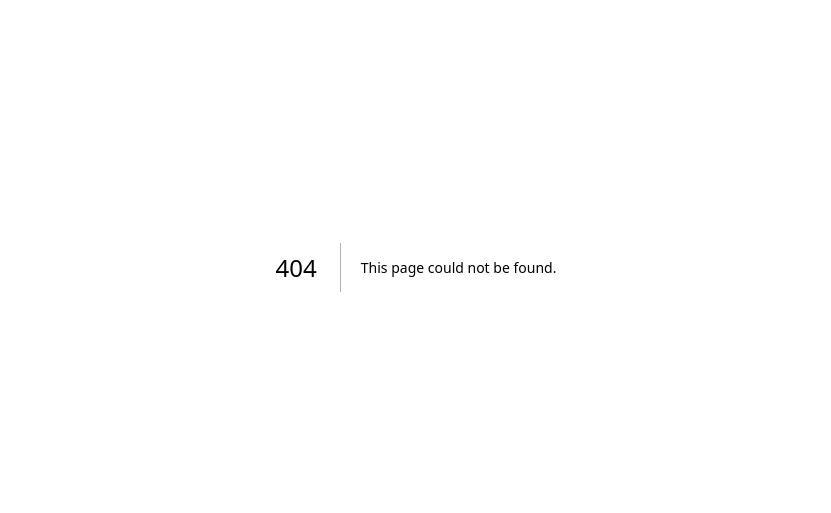
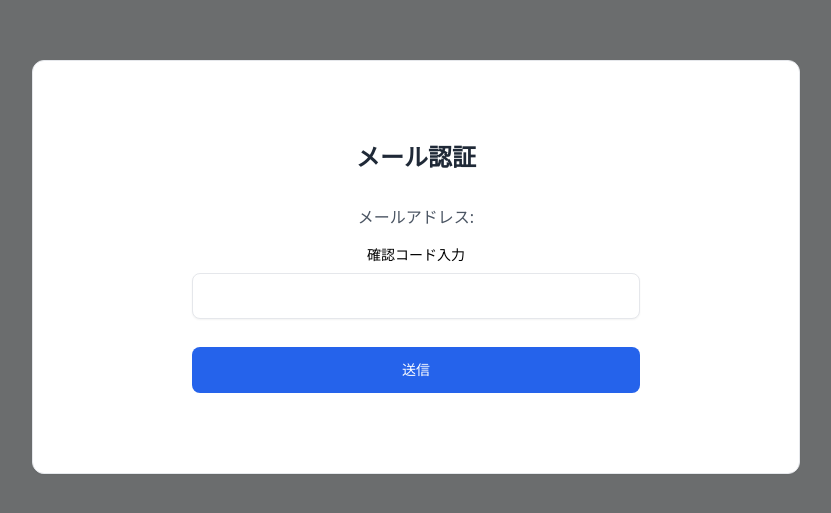
Before and after one commit to Charlie2222223/Fashion-Folder, a Next.js app: page /components/user/login/setting/password/PasswordVertifications in a window 1280 px wide. Before the commit this address had no page. Shown: the part 133-646 px from the top of the page, without its empty margins (224-1055 px from the left). Built offline with nearby package versions, Linux system fonts and the light colour scheme.

Commit message:
password認証用のフォームを作成

```diff
--- a/src/pages/components/Home/Gaide.tsx
+++ b/src/pages/components/Home/Gaide.tsx
@@ -11,8 +11,7 @@ const Gaide: React.FC <{ onUserClick: () => void }> = ({ onUserClick }) => {
     const router = useRouter();
 
     const handleClick = () => {
-      // `/about` ページに遷移する
-      router.push('/SignIn');
+      router.push('/signin/SignIn');
     };
 
     return (
@@ -21,8 +20,8 @@ const Gaide: React.FC <{ onUserClick: () => void }> = ({ onUserClick }) => {
             ref={ref}
             className={`max-w-[85rem] px-4 py-10 sm:px-6 lg:px-8 lg:py-14 mx-auto ${inView ? 'animate-fade-in-background' : 'opacity-0'}`}
         >
-            <div className="mx-auto max-w-2xl mb-8 lg:mb-14 text-center">
-                <h2 className="text-3xl lg:text-4xl text-gray-800 font-bold dark:text-neutral-200 mb-7">
+            <div className="max-w-2xl mx-auto mb-8 text-center lg:mb-14">
+                <h2 className="text-3xl font-bold text-gray-800 lg:text-4xl dark:text-neutral-200 mb-7">
                     一歩先のファッションへ
                 </h2>
                 <p className="mt-５ text-gray-800 dark:text-neutral-200">
@@ -39,8 +38,8 @@ const Gaide: React.FC <{ onUserClick: () => void }> = ({ onUserClick }) => {
                 </button>
             </div>
 
-            <div className="mt-20 grid grid-cols-12 items-center gap-x-2 sm:gap-x-6 lg:gap-x-8">
-                <div className="hidden md:block col-span-4 md:col-span-3">
+            <div className="grid items-center grid-cols-12 mt-20 gap-x-2 sm:gap-x-6 lg:gap-x-8">
+                <div className="hidden col-span-4 md:block md:col-span-3">
                     <img
                         alt="Features Image"
                         className="rounded-xl"
--- a/src/pages/components/user/login/SettingForm.tsx
+++ b/src/pages/components/user/login/setting/SettingForm.tsx
@@ -6,7 +6,36 @@ import { BiCloset } from "react-icons/bi";
 const SettingForm: React.FC<{onClose: () => void, userData: any}> = ({onClose, userData}) => {
     const [selectedFile, setSelectedFile] = useState<File | null>(null); // ファイル選択の状態を管理するためのステート
     const [name, setName] = useState(userData.name); // ユーザーの名前を管理するためのステート
+    const [email, setEmail] = useState(userData.email);
     const [isSaving, setIsSaving] = useState(false); // 保存中の状態を管理するためのステート
+
+    const handleClickPassword = async () => {
+
+        const formData = new FormData();
+        formData.append('email', email);
+
+        try{
+
+            const response = await fetch('http://127.0.0.1:8000/api/change/password', {
+                method: 'post',
+                headers: {
+                    'Authorization': `Bearer ${localStorage.getItem('authToken')}`, // 認証トークンをヘッダーに追加
+                },
+                body: formData,
+            })
+
+            router.push({
+                pathname: '/components/user/login/setting/password/PasswordChange',
+                query: {
+                    email: email
+                }
+              });
+
+        }catch(error){
+            console.log('not found');
+        }
+
+    }
 
     // ファイルが選択されたときに呼び出されるハンドラー
     const handleFileChange = (event: React.ChangeEvent<HTMLInputElement>) => {
@@ -84,11 +113,12 @@ const SettingForm: React.FC<{onClose: () => void, userData: any}> = ({onClose, u
                     onChange={handleFileChange}  // ファイル選択後、ステートに保存
                 />
                 <p className="mb-3 text-xs text-center text-gray-600 md:text-sm dark:text-neutral-400">
-                    {userData.email}
+                    {email}
                 </p>
                 {/* Passwordを変更リンクを中央に配置 */}
                 <div className="text-center">
-                    <a className="text-xs text-blue-600 decoration-2 hover:underline dark:text-blue-500 md:text-sm" href="#">
+                    <a className="text-xs text-blue-600 decoration-2 hover:underline dark:text-blue-500 md:text-sm"
+                        onClick={handleClickPassword}>
                         Passwordを変更はこちら
                     </a>
                 </div>
--- /dev/null
+++ b/src/pages/components/user/login/setting/password/PasswordChange.tsx
@@ -0,0 +1,14 @@
+import React from 'react'
+import Background from '../../../../Background'
+import PasswordVertifications from './PasswordVertifications'
+
+const PasswordChange: React.FC = () => {
+  return (
+    <main>
+      <Background />
+      <PasswordVertifications />
+    </main>
+  )
+}
+
+export default PasswordChange
--- /dev/null
+++ b/src/pages/components/user/login/setting/password/PasswordVertifications.tsx
@@ -0,0 +1,83 @@
+import React, { useState, useEffect } from 'react';
+import axios from 'axios'; // axiosライブラリを使用
+import { useRouter } from 'next/router';
+
+const PasswordVertifivations: React.FC = () => {
+  const [errors, setErrors] = useState<{ [key: string]: string }>({});
+  const router = useRouter(); // useRouterフックからrouterを取得
+  const { query } = router; // queryをrouterから取得
+
+  const handleSubmit = async (event: React.FormEvent) => {
+    event.preventDefault();
+
+    // クエリパラメータとフォームデータを統合
+    const form = event.target as unknown as HTMLFormElement;
+    const formData = {
+      email: query.email as string,
+    };
+
+    // formDataをコンソールに出力して確認
+    console.log('Form Data:', formData);
+
+    try {
+      // Laravel APIにリクエストを送信
+      const response = await axios.post('http://localhost:8000/api/change/password/vertification', formData);
+      console.log('Verification successful:', response.data);
+
+      // 正常に処理された場合、次のステップに進むなどの処理を行います
+      router.push('/'); // 次のステップに進む
+    } catch (error) {
+      const err = error as any; // `error` を `any` にキャスト
+      if (err.response && err.response.data.errors) {
+        // バリデーションエラーの場合、エラーメッセージを状態に保存
+        setErrors(err.response.data.errors);
+      } else {
+        console.error('Verification failed:', err.response?.data || err.message);
+      }
+    }
+  };
+
+  return (
+    <div className="fixed inset-0 z-50 flex items-center justify-center bg-black bg-opacity-50">
+      <div className="relative w-full max-w-3xl p-20 mx-4 bg-white border border-gray-200 shadow-sm rounded-xl dark:bg-neutral-900 dark:border-neutral-700 h-128 sm:mx-8 md:mx-16 lg:mx-24 xl:mx-32">
+        <h1 className="mb-8 text-2xl font-bold text-center text-gray-800 dark:text-white">
+          メール認証
+        </h1>
+        {/* メールアドレスの表示 */}
+        <p className="mb-4 text-center text-gray-600 dark:text-gray-400">
+          メールアドレス: <span className="font-bold">{query.email}</span>
+        </p>
+        <form onSubmit={handleSubmit}>
+          <div className="grid gap-y-7">
+            <div className="flex flex-col items-center gap-y-7">
+              <div className="w-full max-w-md">
+                <label className="block mb-2 text-sm text-center dark:text-white" htmlFor="Vertification">
+                  確認コード入力
+                </label>
+                <input
+                  className="w-full px-4 py-3 text-sm border border-gray-200 rounded-lg shadow-sm focus:border-blue-500 focus:ring-blue-500 dark:bg-neutral-900 dark:border-neutral-700 dark:text-white dark:placeholder-neutral-500 dark:focus:bg-neutral-800 dark:focus:ring-neutral-600"
+                  id="Vertification"
+                  name="Vertification"
+                  required
+                  type="text"
+                />
+                {errors.Vertification && <p className="mt-2 text-sm text-red-500">{errors.Vertification}</p>}
+              </div>
+
+              <button
+                className="inline-flex items-center justify-center w-full max-w-md px-4 py-3 text-sm font-medium text-white bg-blue-600 border border-transparent rounded-lg gap-x-2 hover:bg-blue-700 focus:outline-none focus:bg-blue-700"
+                type="submit"
+              >
+                送信
+              </button>
+            </div>
+            {/* エラーメッセージ表示 */}
+            {errors.general && <p className="mt-2 text-sm text-center text-red-500">{errors.general}</p>}
+          </div>
+        </form>
+      </div>
+    </div>
+  );
+};
+
+export default PasswordVertifivations;
--- a/src/pages/SignIn.tsx
+++ b/src/pages/components/user/signin/SignIn.tsx
@@ -1,6 +1,6 @@
 import React from 'react'
-import Background from './components/Background'
-import SigninForm from './components/user/signin/SigninForm'
+import Background from '../../Background'
+import SigninForm from './SigninForm'
 
 const SignIn: React.FC = () => {
   return (
--- a/src/pages/Verifications.tsx
+++ b/src/pages/components/user/signin/Verifications.tsx
@@ -1,6 +1,6 @@
 import React from 'react'
-import Background from './components/Background'
-import VerificationForm from './components/user/signin/VertificationsForm'
+import Background from '../../Background'
+import VerificationForm from './VertificationsForm'
 
 const Verifications: React.FC = () => {
   return (
--- a/src/pages/index.tsx
+++ b/src/pages/index.tsx
@@ -8,7 +8,7 @@ import Explanation from "./components/home/Explanation";
 import Gaide from "./components/home/Gaide";
 import LoginForm from './components/user/login/LoginForm';
 import User_Info from './components/user/User_Info';
-import SettingForm from './components/user/login/SettingForm';
+import SettingForm from './components/user/login/setting/SettingForm';
 
 const Home: React.FC = () => {
   const [isSignInFormVisible, setSignInFormVisible] = useState(false);
```
